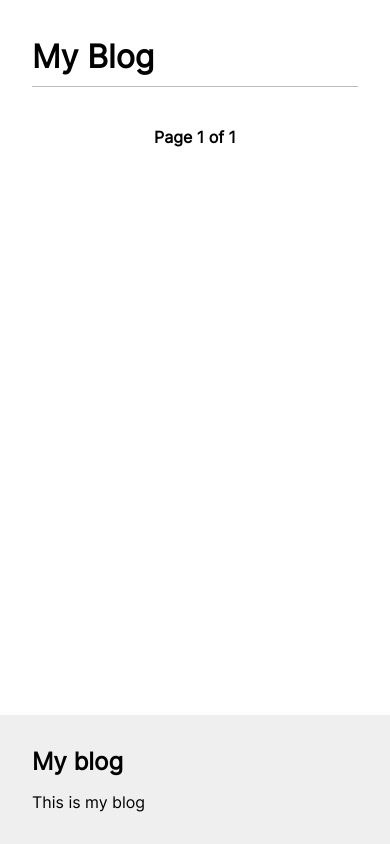
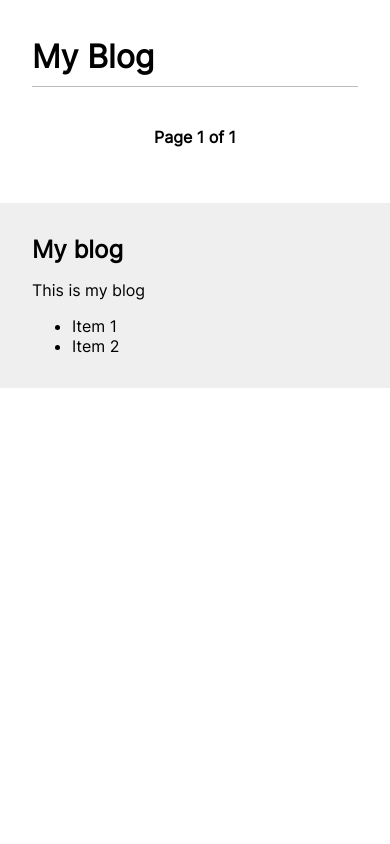
Before and after one commit to leohbatista/django3-with-examples-mysite, a Django app: page /blog/ in a window 390 px wide. Run offline with Django 3.2, Linux system fonts and the light colour scheme; data that the repository does not hold is empty.

Commit message:
style updates

```diff
--- a/blog/static/css/blog.css
+++ b/blog/static/css/blog.css
@@ -20,7 +20,7 @@ body {
     flex-direction: row;
     align-items: stretch;
     height: 100vh;
-    overflow-y: auto;
+    overflow-y: hidden;
 }
 
 a {
@@ -33,7 +33,7 @@ h1 {
     border-bottom: 1px solid #bbb;
     padding:0 0 10px 0;
     display: flex;
-    align-items: center ;
+    align-items: center;
 }
 
 h2 {
@@ -44,6 +44,7 @@ h2 {
 #content {
     flex-grow: 1;
     padding: 1rem 2rem;
+    overflow-y: auto;
 }
 
 #sidebar {
@@ -52,6 +53,7 @@ h2 {
     min-width: 300px;
     padding: 1rem 2rem;
     background:#efefef;
+    overflow-y: auto;
 }
 
 p.date {
@@ -76,8 +78,8 @@ a.button:hover {
 a.back {
     font-size: 1rem;
     border-radius: 50%;
-    width: 1.3rem;
-    height: 1.3rem;
+    width: 2rem;
+    height: 2rem;
     display: flex;
     align-items: center;
     justify-content: center;
@@ -173,13 +175,19 @@ input[type=submit] {
 
 @media screen and (max-width: 768px) {
     body {
-        flex-direction: column;
+        display: block;
         align-items: unset;
+        overflow-y: auto;
+    }
+
+    #content {
+        overflow-y: hidden;
     }
 
     #sidebar {
         width: 100%;
         min-width: unset;
         max-width: unset;
+        overflow-y: hidden;
     }
 }
--- a/blog/templates/blog/base.html
+++ b/blog/templates/blog/base.html
@@ -5,8 +5,6 @@
         <meta name="viewport" content="width=device-width, initial-scale=1, maximum-scale=1, shrink-to-fit=no">
         <title>{% block title %}{% endblock %}</title>
         <link href="{% static 'css/blog.css' %}" rel='stylesheet'>
-
-
     </head>
     <body>
         <div id="content">
@@ -16,6 +14,10 @@
         <div id="sidebar">
             <h2>My blog</h2>
             <p>This is my blog</p>
+            <ul>
+                <li>Item 1</li>
+                <li>Item 2</li>
+            </ul>
         </div>
     </body>
 </html>
--- a/blog/templates/blog/post/detail.html
+++ b/blog/templates/blog/post/detail.html
@@ -8,5 +8,7 @@
     <p class="date">
         Published {{ post.publish }} by {{ post.author }}
     </p>
-    {{ post.body|linebreaks }}
+    <div class='post-body'>
+        {{ post.body|linebreaks }}
+    </div>
 {% endblock content %}
```
